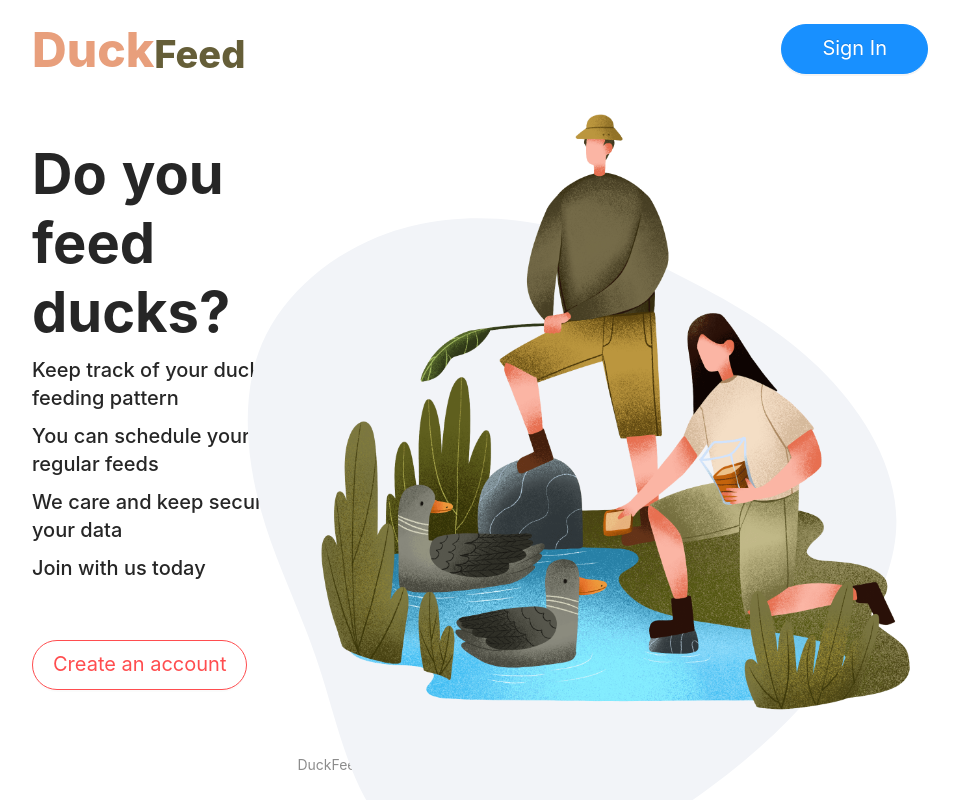
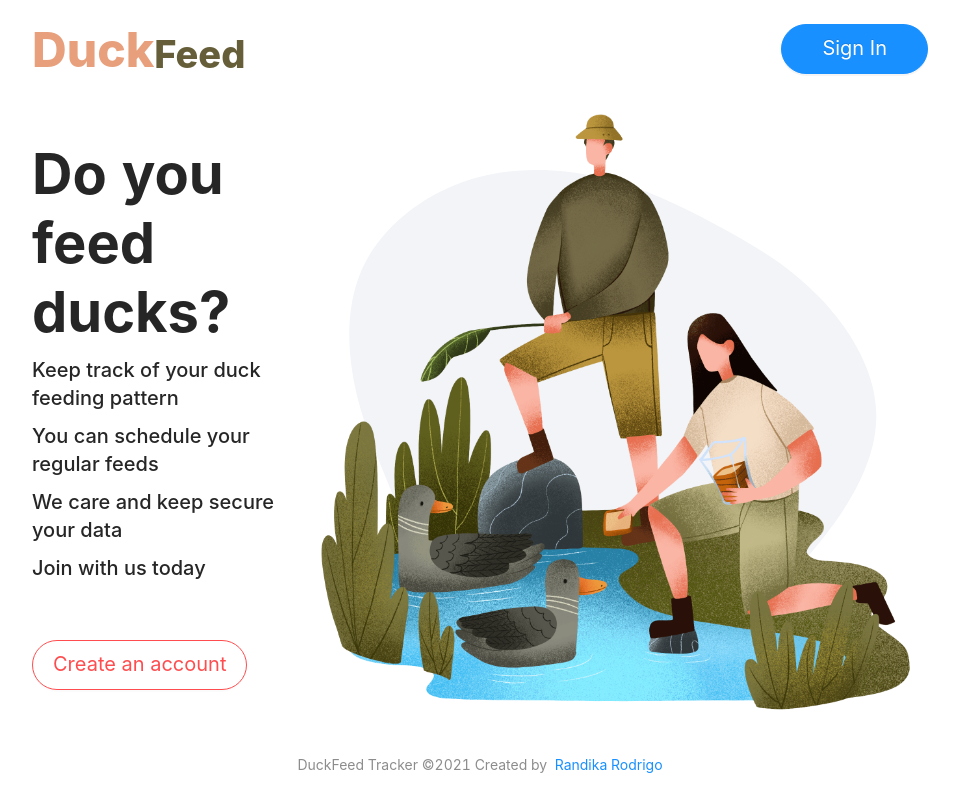
Before and after one commit to SubashRandika/duck-feed-tracker, a React (Create React App) app in the folder client/: page / in a window 1280 px wide. Shown: the whole page, without its empty margins (160-1119 px from the left). Built offline with nearby package versions, Linux system fonts and the light colour scheme.

Commit message:
Updated landing page responsiveness issue in laptop device resolution.

```diff
--- a/client/src/pages/Landing.styles.css
+++ b/client/src/pages/Landing.styles.css
@@ -52,20 +52,23 @@
 }
 
 .image__container {
+	position: relative;
 	display: flex;
 	justify-content: center;
 	align-items: center;
+	height: auto;
 }
 
 .image__container > .ant-image {
 	z-index: 1;
+	width: 100%;
+	height: auto;
 }
 
 .bg__blob {
-	position: fixed;
-	width: 50rem;
-	top: 7.5rem;
-	right: 10rem;
+	position: absolute;
+	width: 100%;
+	height: auto;
 	z-index: 0;
 }
 
```
Also changed, not shown: 1 other file (tests, documents, lock files or other folders).
